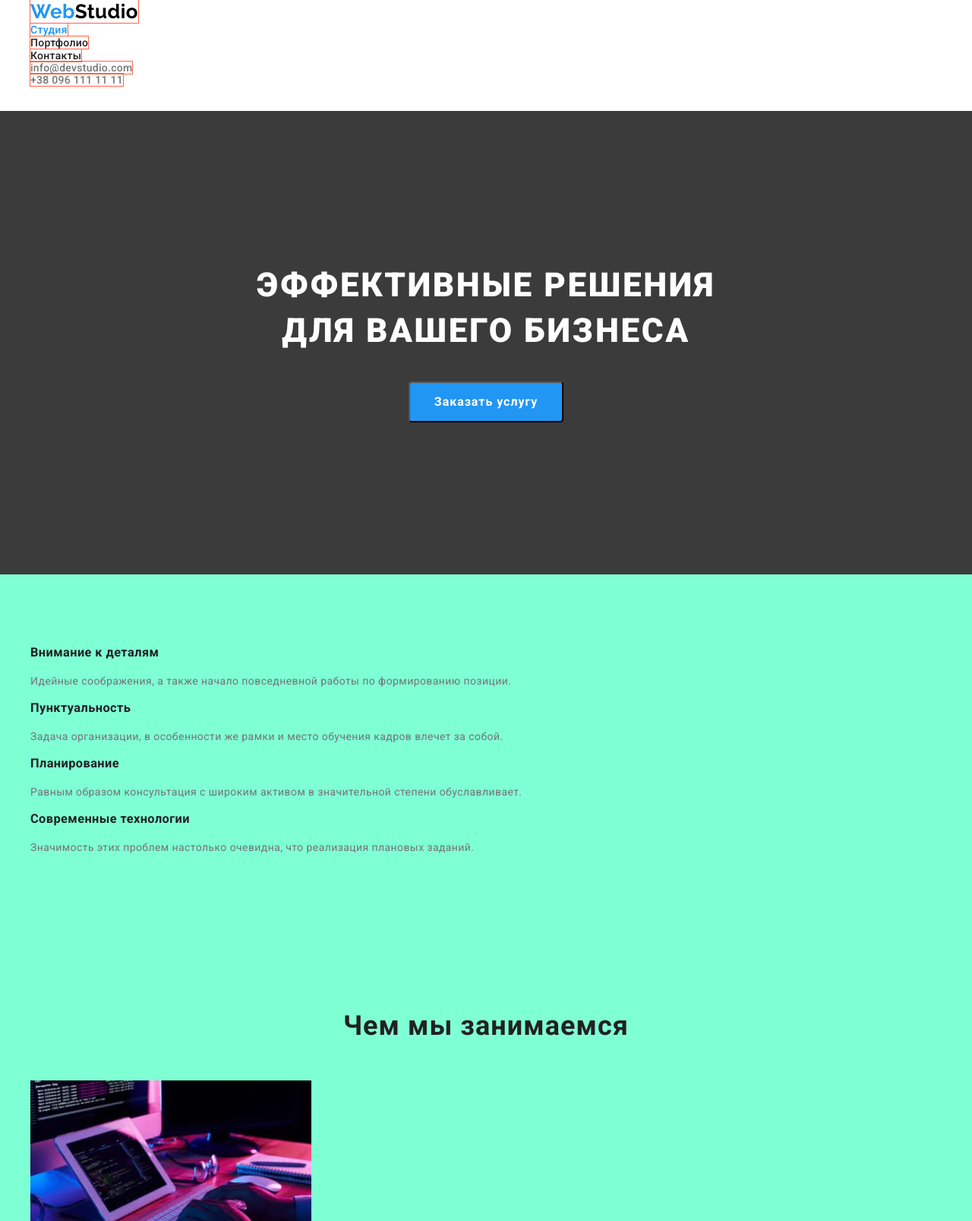
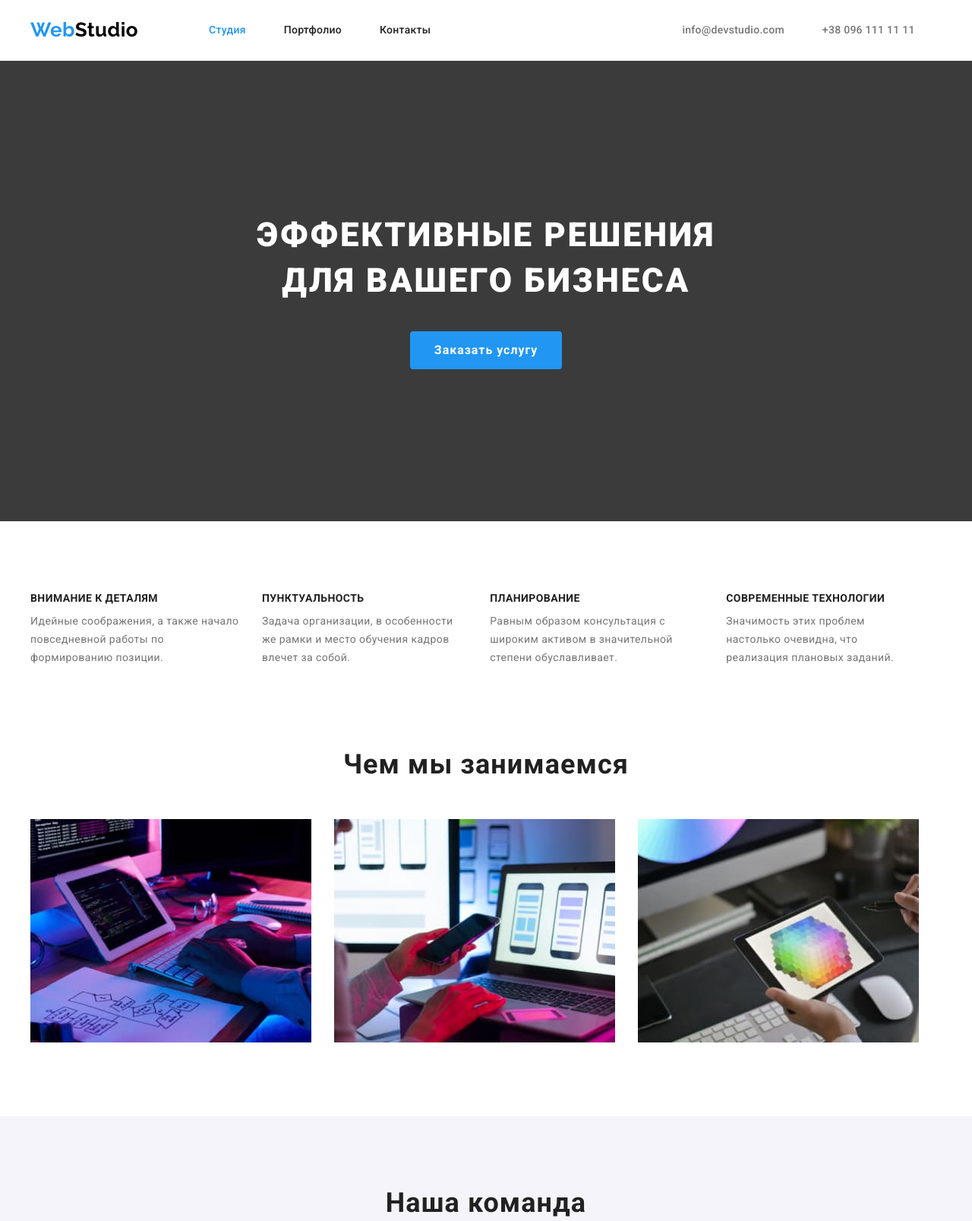
Before and after one commit to AleksandrVyshnyvetskyi/goit-markup-hw-03, a plain HTML site: page index.html in a window 1280 px wide. Shown: the top 1607 px of the page at 76% size. Drawn offline with nearby package versions, Linux system fonts and the light colour scheme.

Commit message:
разметка студии + частично портфолио

```diff
--- a/css/style.css
+++ b/css/style.css
@@ -16,6 +16,7 @@
 body {
   background-color: var(--main-bgd-color);
   color: var(--main-text-color);
+
   font-family: Roboto, sans-serif;
   letter-spacing: 0.03em;
   font-size: 14px;
@@ -24,7 +25,6 @@ body {
 
 a {
   text-decoration: none;
-  outline: 1px solid tomato;
 }
 
 h1,
@@ -41,9 +41,6 @@ ul {
   padding: 0;
 }
 
-li {
-}
-
 .container {
   width: 1200px;
   margin: 0 auto;
@@ -51,7 +48,14 @@ li {
 
 /* Шапка */
 
+.main-nav {
+  display: flex;
+  border-bottom: 0;
+  border-top: 0;
+}
+
 .site-nav {
+  display: block;
   color: var(--main-text-color);
   font-weight: 500;
   line-height: 1.14;
@@ -70,12 +74,27 @@ li {
   color: var(--theme-accent);
 }
 
+.site-nav .item {
+  margin-right: 50px;
+}
+
+.site-nav .item:last-child {
+  margin-right: 0;
+}
+
+.link {
+  display: flex;
+}
+
 .logo {
+  padding-top: 24px;
+  margin-right: 93px;
+
+  color: #000;
   font-family: Raleway, cursive;
   font-weight: bold;
   font-size: 26px;
   line-height: 1.19;
-  color: #000;
 }
 
 .logo-web {
@@ -83,22 +102,38 @@ li {
 }
 
 .studio-page {
+  padding-top: 32px;
+  padding-bottom: 32px;
 }
 
 .portfolio-page {
+  padding-top: 32px;
+  padding-bottom: 32px;
 }
 
 .contacts-page {
+  padding-top: 32px;
+  padding-bottom: 32px;
 }
 
 .header-contacts {
+  padding-top: 32px;
+  padding-bottom: 32px;
+  margin-left: 331px;
+
   letter-spacing: 0.02em;
   font-weight: 500;
   line-height: 1.14;
-  padding-bottom: 32px;
+}
+
+.header-contacts .item + .item {
+  margin-left: 50px;
 }
 
 .email-header {
+  padding-top: 32px;
+  padding-bottom: 32px;
+
   color: var(--text-color);
   letter-spacing: 0.02em;
   font-weight: 500;
@@ -106,6 +141,9 @@ li {
 }
 
 .tel-header {
+  padding-top: 32px;
+  padding-bottom: 32px;
+
   color: var(--text-color);
   letter-spacing: 0.02em;
   font-weight: 500;
@@ -115,10 +153,11 @@ li {
 /* Герой */
 
 .hero {
+  padding-top: 200px;
+  padding-bottom: 200px;
+
   background-color: rgba(10, 10, 10, 0.8);
   text-align: center;
-  padding-top: 200px;
-  padding-bottom: 200px;
 }
 
 .tagline {
@@ -133,6 +172,11 @@ li {
 /* Кнопка */
 
 .button-portfolio {
+  border-radius: 4px;
+  border: 0;
+
+  color: var(--main-text-color);
+  background-color: var(--bgd-button-color);
   font-family: Roboto, sans-serif;
   font-style: normal;
   font-weight: 500;
@@ -140,10 +184,6 @@ li {
   line-height: 1.62;
   text-align: center;
   cursor: pointer;
-  color: var(--main-text-color);
-  background-color: var(--bgd-button-color);
-  border-radius: 4px;
-  border: 0;
 }
 
 .button-portfolio:hover {
@@ -152,17 +192,19 @@ li {
 }
 
 .order-button {
+  border-radius: 4px;
+  border: 0;
+  padding: 10px 32px;
+
+  background-color: var(--theme-accent);
+  color: var(--main-bgd-color);
   font-family: Roboto, sans-serif;
   cursor: pointer;
-  background-color: var(--theme-accent);
-  color: var(--main-bgd-color);
   font-weight: bold;
   font-size: 16px;
   line-height: 1.87;
   letter-spacing: 0.06em;
   text-align: center;
-  border-radius: 4px;
-  padding: 10px 32px;
 }
 
 /* Секции */
@@ -170,7 +212,6 @@ li {
 .section {
   padding-top: 94px;
   padding-bottom: 94px;
-  background-color: aquamarine;
 }
 
 .visually-hidden {
@@ -187,25 +228,39 @@ li {
 }
 
 .section-title {
+  margin-bottom: 50px;
+
   color: var(--main-text-color);
   font-weight: bold;
   font-size: 36px;
   line-height: 1.16;
   text-align: center;
   letter-spacing: 0.03em;
-  margin-bottom: 50px;
 }
 
 /* Наши особенности */
 
+.works {
+  text-align: center;
+  display: flex;
+}
 
+.feature-box {
+  margin-right: 30px;
+  margin-bottom: 0px;
 }
 
 .feature {
+  display: flex;
+  padding-bottom: 94px;
+}
+
+.feature-tittle {
+  margin-bottom: 10px;
+
   font-size: 14px;
   line-height: 1.14;
   text-transform: uppercase;
-  margin-bottom: 10px;
 }
 
 .feature-text {
@@ -213,20 +268,39 @@ li {
   line-height: 1.71;
 }
 
+.works-item {
+  margin-right: 30px;
+}
+
+.works-item:last-child {
+  margin-right: 0;
+}
 
 /* Наша команда */
 
-.team {
+.team-section {
   background-color: var(--bgd-button-color);
 }
 
+.team {
+  display: flex;
+}
+
+.team-box {
+  margin-right: 30px;
+}
+
+.team-box:last-child {
+  margin-right: 0px;
+}
 .team-name {
+  margin-bottom: 10px;
+
   color: var(--main-text-color);
   font-weight: 500;
   font-size: 16px;
   line-height: 1.18;
   text-align: center;
-  margin-bottom: 10px;
 }
 
 .team-text {
@@ -237,6 +311,30 @@ li {
 }
 
 /* Портфолио */
+
+.works-catt {
+  display: flex;
+  justify-content: center;
+}
+
+.port-catt {
+  margin-right: 8px;
+  margin-bottom: 50px;
+}
+
+.port-catt:last-child {
+  margin-right: 0px;
+}
+
+.all-project {
+  text-align: center;
+}
+
+.project-box {
+  display: flex;
+  margin: 0;
+}
+
 .name-project {
   color: var(--main-text-color);
   font-weight: bold;
@@ -254,26 +352,38 @@ li {
 /* Подвал */
 
 .page-footer {
+  padding-top: 60px;
+  padding-bottom: 60px;
   background-color: var(--bgd-color);
 }
 
 .logo-footer {
+  margin-bottom: 20px;
+  display: block;
+
   color: var(--main-bgd-color);
   font-family: Raleway;
   font-weight: bold;
   font-size: 26px;
   line-height: 1.19;
-  margin-bottom: 20px;
+}
+
+.address-box {
+  margin-bottom: 9px;
+}
+
+.address-box:last-child {
+  margin-bottom: 0px;
 }
 
 .geolocation {
   color: var(--main-bgd-color);
   font-style: normal;
   line-height: 1.71;
-  margin-bottom: 9px;
 }
 
 .contacts-footer {
+  display: block;
   color: rgba(255, 255, 255, 0.6);
   font-style: normal;
   line-height: 1.71;
--- a/index.html
+++ b/index.html
@@ -23,33 +23,35 @@
   <body>
     <!-- Шапка -->
     <header>
-      <div class="container">
-        <nav>
+      <div class="container main-nav">
+        <nav class="main-nav">
           <a href="./index.html" class="logo"
             ><span class="logo-web">Web</span>Studio</a
           >
-          <ul>
-            <li>
+          <ul class="site-nav link">
+            <li class="item">
               <a class="site-nav current studio-page" href="./index.html"
                 >Студия</a
               >
             </li>
-            <li>
+            <li class="item">
               <a class="site-nav portfolio-page" href="./portfolio.html"
                 >Портфолио</a
               >
             </li>
-            <li><a class="site-nav contacts-page" href="">Контакты</a></li>
+            <li class="item">
+              <a class="site-nav contacts-page" href="">Контакты</a>
+            </li>
           </ul>
         </nav>
-        <ul class="header-contacts">
-          <li>
-            <a class="email-header" href="info@devstudio.com">
+        <ul class="header-contacts link">
+          <li class="item">
+            <a class="contacts email-header" href="info@devstudio.com">
               info@devstudio.com
             </a>
           </li>
-          <li>
-            <a class="tel-header" href="tel:+380961111111">
+          <li class="item">
+            <a class="contacts tel-header" href="tel:+380961111111">
               +38 096 111 11 11
             </a>
           </li>
@@ -67,30 +69,30 @@
       <section class="section">
         <div class="container">
           <h2 class="visually-hidden">Особенности</h2>
-          <ul>
-            <li>
-              <h3 class="feature">Внимание к деталям</h3>
+          <ul class="feature">
+            <li class="feature-box">
+              <h3 class="feature-tittle">Внимание к деталям</h3>
               <p class="feature-text">
                 Идейные соображения, а также начало повседневной работы по
                 формированию позиции.
               </p>
             </li>
-            <li>
-              <h3 class="feature">Пунктуальность</h3>
+            <li class="feature-box">
+              <h3 class="feature-tittle">Пунктуальность</h3>
               <p class="feature-text">
                 Задача организации, в особенности же рамки и место обучения
                 кадров влечет за собой.
               </p>
             </li>
-            <li>
-              <h3 class="feature">Планирование</h3>
+            <li class="feature-box">
+              <h3 class="feature-tittle">Планирование</h3>
               <p class="feature-text">
                 Равным образом консультация с широким активом в значительной
                 степени обуславливает.
               </p>
             </li>
-            <li>
-              <h3 class="feature">Современные технологии</h3>
+            <li class="feature-box">
+              <h3 class="feature-tittle">Современные технологии</h3>
               <p class="feature-text">
                 Значимость этих проблем настолько очевидна, что реализация
                 плановых заданий.
@@ -98,13 +100,11 @@
             </li>
           </ul>
         </div>
-      </section>
-      <!--Чем мы занимаемся-->
-      <section class="section">
+        <!--Чем мы занимаемся-->
         <div class="container">
           <h2 class="section-title">Чем мы занимаемся</h2>
           <ul class="works">
-            <li>
+            <li class="works-item">
               <img
                 src="images/box1.jpg"
                 alt="Вёрстка на компьютере"
@@ -112,7 +112,7 @@
                 height="294"
               />
             </li>
-            <li>
+            <li class="works-item">
               <img
                 src="images/box2.jpg"
                 alt="Вёрстка под телефон"
@@ -120,7 +120,7 @@
                 height="294"
               />
             </li>
-            <li>
+            <li class="works-item">
               <img
                 src="images/box3.jpg"
                 alt="Вёрстка под планшет"
@@ -132,11 +132,11 @@
         </div>
       </section>
       <!-- Наша команда -->
-      <section class="section team">
+      <section class="section team-section">
         <div class="container">
           <h2 class="section-title">Наша команда</h2>
-          <ul>
-            <li>
+          <ul class="team">
+            <li class="team-box">
               <img
                 src="images/img.jpg"
                 alt="Игорь Демьяненко"
@@ -146,7 +146,7 @@
               <h3 class="team-name">Игорь Демьяненко</h3>
               <p class="team-text">Product Designer</p>
             </li>
-            <li>
+            <li class="team-box">
               <img
                 src="images/img(1).jpg"
                 alt="Ольга Репина"
@@ -156,7 +156,7 @@
               <h3 class="team-name">Ольга Репина</h3>
               <p class="team-text">Frontend Developer</p>
             </li>
-            <li>
+            <li class="team-box">
               <img
                 src="images/img(2).jpg"
                 alt="Николай Тарасов"
@@ -166,7 +166,7 @@
               <h3 class="team-name">Николай Тарасов</h3>
               <p class="team-text">Marketing</p>
             </li>
-            <li>
+            <li class="team-box">
               <img
                 src="images/img(3).jpg"
                 alt="Михаил Ермаков"
@@ -186,15 +186,11 @@
         <a href="./index.html" class="logo-footer"
           ><span class="logo-web">Web</span>Studio</a
         >
-        <address class="geolocation">
-          <p>г. Киев, пр-т Леси Украинки, 26</p>
-        </address>
-        <address>
+        <address class="address-box">
+          <p class="geolocation">г. Киев, пр-т Леси Украинки, 26</p>
           <a target="_blank" href="info@devstudio.com" class="contacts-footer"
             >info@devstudio.com</a
           >
-        </address>
-        <address>
           <a target="_blank" href="+380961111111" class="contacts-footer"
             >+38 096 111 11 11</a
           >
```
Also changed, not shown: portfolio.html (+32 -32 lines).
